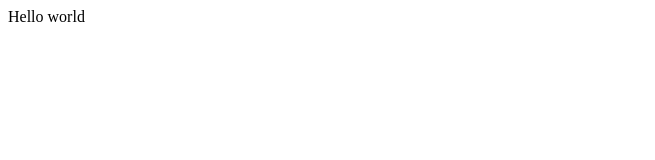
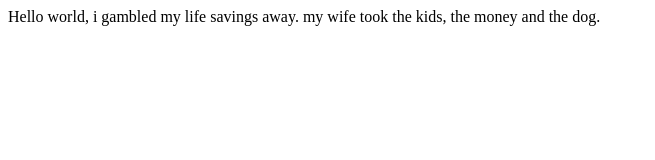
Before and after one commit to JaylenbEgg/jaylenb, a plain HTML site: page index.html in a window 1280 px wide. Shown: the whole page, without its empty margins (0-655 px from the left). Drawn offline with Linux system fonts and the light colour scheme.

Commit message:
updated the code. the wife took everything

```diff
--- a/index.html
+++ b/index.html
@@ -9,7 +9,9 @@
 </head>
 
 <body>
-  Hello world
+  Hello world,
+  i gambled my life savings away.
+  my wife took the kids, the money and the dog.
   <script src="script.js"></script>
 </body>
 
```
